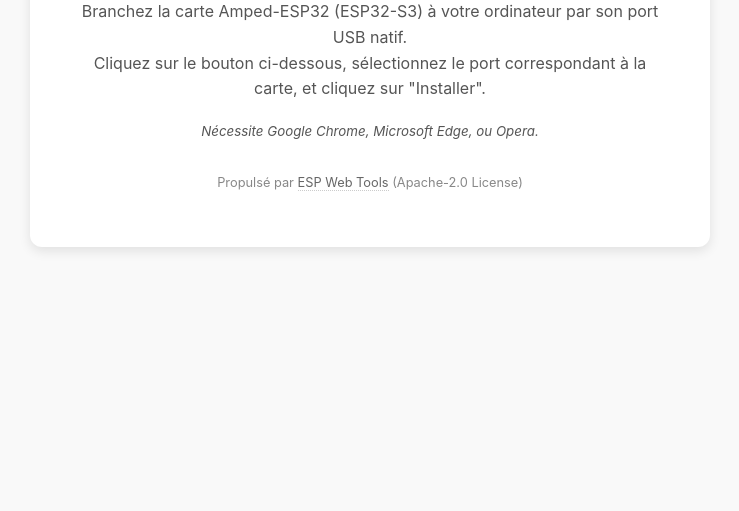
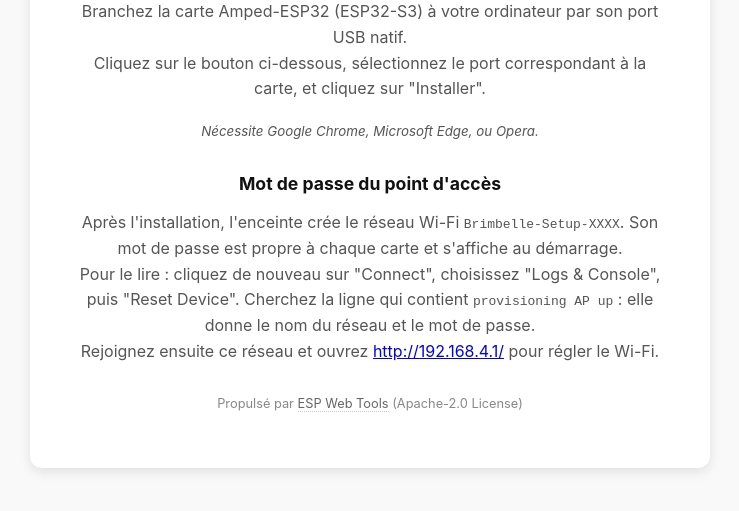
Before and after one commit to Tupile/brimbelle-releases, a plain HTML site: page tools/web-flasher/index.html in a window 1280 px wide. Shown: the part 159-670 px from the top of the page, without its empty margins (270-1009 px from the left). Drawn offline with Linux system fonts and the light colour scheme.

Commit message:
Docs: how to read the hotspot password after a web flasher install
Co-Authored-By: Claude Fable 5.2 <noreply@anthropic.com>

```diff
--- a/tools/web-flasher/index.html
+++ b/tools/web-flasher/index.html
@@ -9,6 +9,7 @@
         body { font-family: -apple-system, system-ui, BlinkMacSystemFont, "Segoe UI", Roboto, "Helvetica Neue", Arial, sans-serif; text-align: center; padding: 50px; background-color: #f9f9f9; color: #333; }
         .container { max-width: 600px; margin: 0 auto; background: white; padding: 40px; border-radius: 12px; box-shadow: 0 4px 12px rgba(0,0,0,0.1); }
         h1 { margin-top: 0; color: #111; }
+        h2 { font-size: 1.1em; margin-top: 30px; color: #111; }
         p { line-height: 1.6; color: #555; }
     </style>
 </head>
@@ -18,6 +19,8 @@
         <p>Branchez la carte Amped-ESP32 (ESP32-S3) à votre ordinateur par son port USB natif.<br>Cliquez sur le bouton ci-dessous, sélectionnez le port correspondant à la carte, et cliquez sur "Installer".</p>
         <esp-web-install-button manifest="manifest.json"></esp-web-install-button>
         <p><small><em>Nécessite Google Chrome, Microsoft Edge, ou Opera.</em></small></p>
+        <h2>Mot de passe du point d'accès</h2>
+        <p>Après l'installation, l'enceinte crée le réseau Wi-Fi <code>Brimbelle-Setup-XXXX</code>. Son mot de passe est propre à chaque carte et s'affiche au démarrage.<br>Pour le lire : cliquez de nouveau sur "Connect", choisissez "Logs &amp; Console", puis "Reset Device". Cherchez la ligne qui contient <code>provisioning AP up</code> : elle donne le nom du réseau et le mot de passe.<br>Rejoignez ensuite ce réseau et ouvrez <a href="http://192.168.4.1/">http://192.168.4.1/</a> pour régler le Wi-Fi.</p>
         <p style="margin-top: 30px; font-size: 0.8em; color: #888;">Propulsé par <a href="https://github.com/esphome/esp-web-tools" target="_blank" style="color: #666; text-decoration: none; border-bottom: 1px dotted #ccc;">ESP Web Tools</a> (Apache-2.0 License)</p>
     </div>
 </body>
```
Also changed, not shown: 1 other file.
